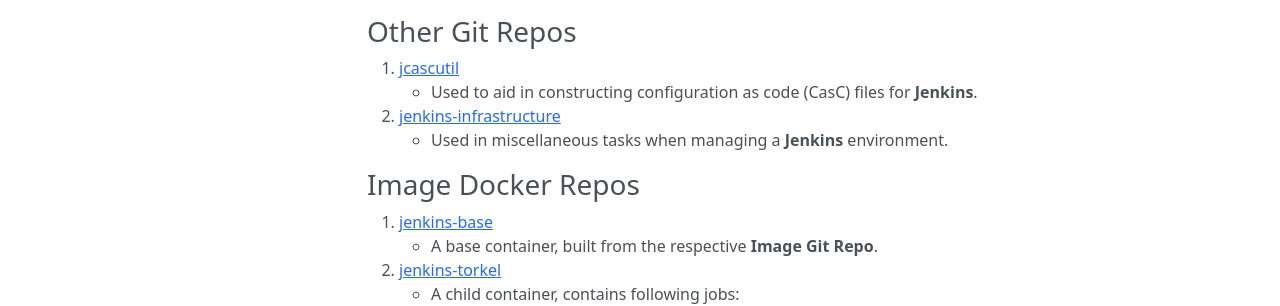
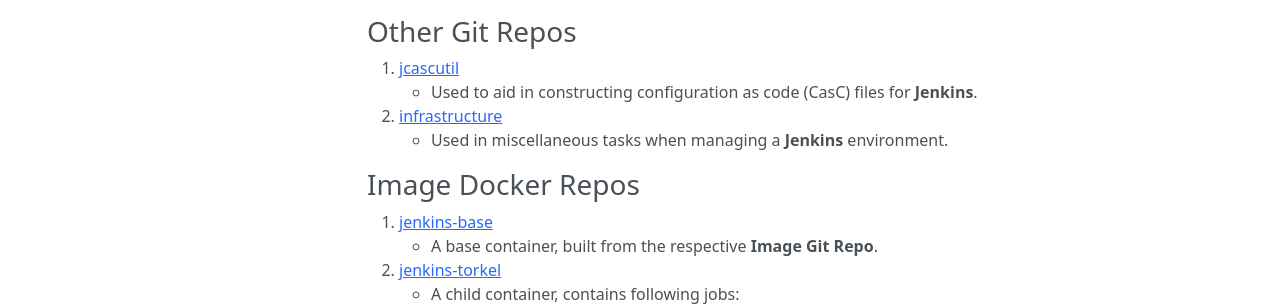
Before and after one commit to cavcrosby/jenkins-containers, an MkDocs documentation site: the page built from docs/index.md, in a window 1280 px wide and 1195 px high. Shown: the part 762-1068 px from the top of the window. Built offline with MkDocs 1.6.1, drawn with Linux system fonts in a browser that asks for light colours; nearby versions of some CDN libraries.

Commit message:
Change jenkins-infrastructure to infrastructure

```diff
--- a/docs/index.md
+++ b/docs/index.md
@@ -30,7 +30,7 @@
 
 1. [jcascutil](https://github.com/cavcrosby/jcascutil)
     * Used to aid in constructing configuration as code (CasC) files for **Jenkins**.
-2. [jenkins-infrastructure](https://github.com/cavcrosby/jenkins-infrastructure)
+2. [infrastructure](https://github.com/cavcrosby/infrastructure)
     * Used in miscellaneous tasks when managing a **Jenkins** environment.
 
 ### Image Docker Repos
```
